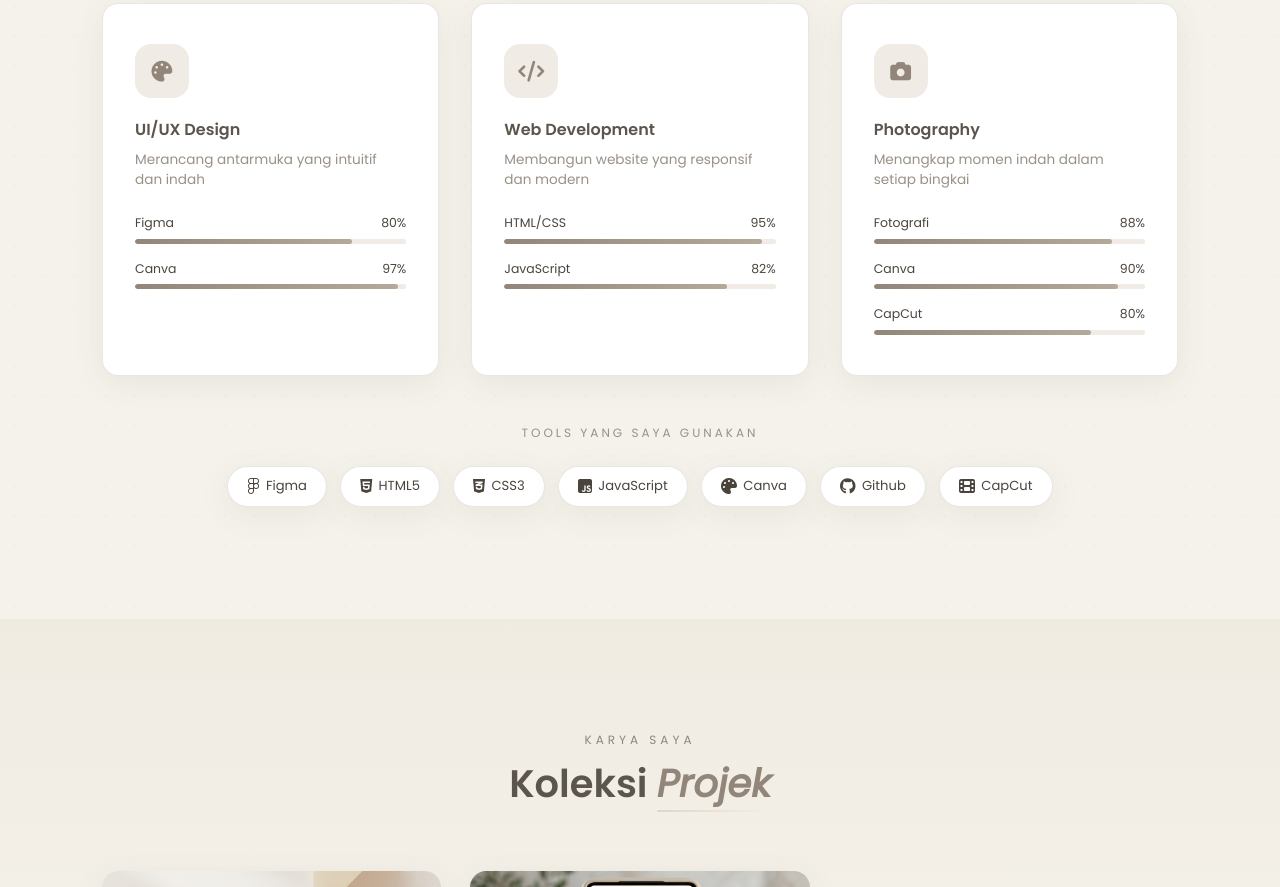
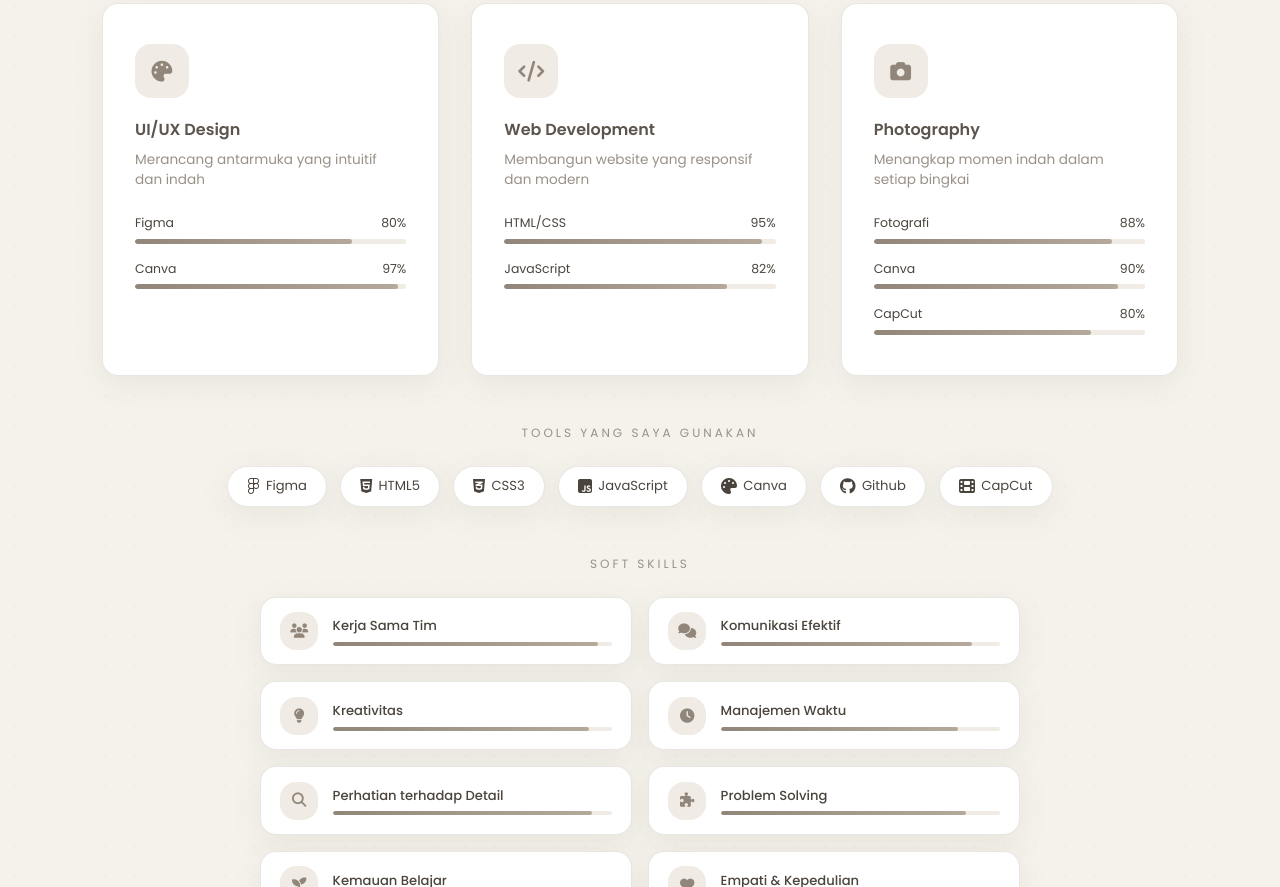
Before and after one commit to Vinn777/portofoliojiahan, a plain HTML site: page index.html in a window 1280 px wide. Shown: the part 1913-2800 px from the top of the page. Drawn offline with nearby package versions, Linux system fonts and the light colour scheme.

Commit message:
fiturbaru

```diff
--- a/index.html
+++ b/index.html
@@ -129,7 +129,7 @@
             </div>
             <div class="detail-item">
               <i class="fas fa-envelope"></i>
-              <span>jihanalifa@email.com</span>
+              <span>jihanjihan3137@gmail.com</span>
             </div>
             <div class="detail-item">
               <i class="fas fa-graduation-cap"></i>
@@ -137,10 +137,14 @@
             </div>
             <div class="detail-item">
               <i class="fas fa-heart"></i>
-              <span>Tersedia untuk Freelance & Magang</span>
+              <span>Tersedia untuk Bekerja & Freelance</span>
             </div>
           </div>
-          <a href="#" class="btn btn-primary" id="btn-download-cv">
+          <a href="cv/CV-JIHAN%20ALIFA%20NAHDA%20%202.pdf"
+            download="CV-Jihan-Alifa-Nahda.pdf"
+            class="btn btn-primary"
+            id="btn-download-cv"
+            onclick="downloadCV(event)">
             <i class="fas fa-download"></i> Unduh CV
           </a>
         </div>
@@ -258,6 +262,85 @@
           <div class="tool-badge" id="tool-6"><i class="fas fa-palette"></i> Canva</div>
           <div class="tool-badge" id="tool-7"><i class="fab fa-github"></i> Github</div>
           <div class="tool-badge" id="tool-8"><i class="fas fa-film"></i> CapCut</div>
+        </div>
+      </div>
+
+      <!-- Soft Skills -->
+      <div class="soft-skills-section reveal-up">
+        <p class="tools-label">Soft Skills</p>
+        <div class="soft-skills-grid">
+          <div class="soft-skill-item">
+            <div class="soft-skill-icon"><i class="fas fa-users"></i></div>
+            <div class="soft-skill-info">
+              <span class="soft-skill-name">Kerja Sama Tim</span>
+              <div class="soft-skill-bar-track">
+                <div class="soft-skill-bar-fill" data-width="95"></div>
+              </div>
+            </div>
+          </div>
+          <div class="soft-skill-item">
+            <div class="soft-skill-icon"><i class="fas fa-comments"></i></div>
+            <div class="soft-skill-info">
+              <span class="soft-skill-name">Komunikasi Efektif</span>
+              <div class="soft-skill-bar-track">
+                <div class="soft-skill-bar-fill" data-width="90"></div>
+              </div>
+            </div>
+          </div>
+          <div class="soft-skill-item">
+            <div class="soft-skill-icon"><i class="fas fa-lightbulb"></i></div>
+            <div class="soft-skill-info">
+              <span class="soft-skill-name">Kreativitas</span>
+              <div class="soft-skill-bar-track">
+                <div class="soft-skill-bar-fill" data-width="92"></div>
+              </div>
+            </div>
+          </div>
+          <div class="soft-skill-item">
+            <div class="soft-skill-icon"><i class="fas fa-clock"></i></div>
+            <div class="soft-skill-info">
+              <span class="soft-skill-name">Manajemen Waktu</span>
+              <div class="soft-skill-bar-track">
+                <div class="soft-skill-bar-fill" data-width="85"></div>
+              </div>
+            </div>
+          </div>
+          <div class="soft-skill-item">
+            <div class="soft-skill-icon"><i class="fas fa-search"></i></div>
+            <div class="soft-skill-info">
+              <span class="soft-skill-name">Perhatian terhadap Detail</span>
+              <div class="soft-skill-bar-track">
+                <div class="soft-skill-bar-fill" data-width="93"></div>
+              </div>
+            </div>
+          </div>
+          <div class="soft-skill-item">
+            <div class="soft-skill-icon"><i class="fas fa-puzzle-piece"></i></div>
+            <div class="soft-skill-info">
+              <span class="soft-skill-name">Problem Solving</span>
+              <div class="soft-skill-bar-track">
+                <div class="soft-skill-bar-fill" data-width="88"></div>
+              </div>
+            </div>
+          </div>
+          <div class="soft-skill-item">
+            <div class="soft-skill-icon"><i class="fas fa-seedling"></i></div>
+            <div class="soft-skill-info">
+              <span class="soft-skill-name">Kemauan Belajar</span>
+              <div class="soft-skill-bar-track">
+                <div class="soft-skill-bar-fill" data-width="98"></div>
+              </div>
+            </div>
+          </div>
+          <div class="soft-skill-item">
+            <div class="soft-skill-icon"><i class="fas fa-heart"></i></div>
+            <div class="soft-skill-info">
+              <span class="soft-skill-name">Empati & Kepedulian</span>
+              <div class="soft-skill-bar-track">
+                <div class="soft-skill-bar-fill" data-width="96"></div>
+              </div>
+            </div>
+          </div>
         </div>
       </div>
     </div>
@@ -385,9 +468,8 @@
               id="social-instagram" title="Instagram"><i class="fab fa-instagram"></i></a>
             <a href="https://github.com/jihanalifa" target="_blank" class="social-link" id="social-github"
               title="GitHub"><i class="fab fa-github"></i></a>
-            <a href="https://mail.google.com/mail/?view=cm&to=jihanjihan3137@gmail.com"
-              target="_blank" class="social-link" id="social-email" title="Email"><i
-                class="fas fa-envelope"></i></a>
+            <a href="https://mail.google.com/mail/?view=cm&to=jihanjihan3137@gmail.com" target="_blank"
+              class="social-link" id="social-email" title="Email"><i class="fas fa-envelope"></i></a>
             <a href="https://wa.me/6283179035591" target="_blank" class="social-link" id="social-whatsapp"
               title="WhatsApp"><i class="fab fa-whatsapp"></i></a>
           </div>
@@ -467,7 +549,7 @@
 
   <script type="text/javascript" src="https://cdn.jsdelivr.net/npm/@emailjs/browser@4/dist/email.min.js"></script>
   <script type="text/javascript">
-    (function(){
+    (function () {
       emailjs.init({
         publicKey: "Fsti96zhGZPaCKdWi",
       });
--- a/script.js
+++ b/script.js
@@ -117,11 +117,9 @@
 function initTyped() {
   const el = document.getElementById('typedText');
   const phrases = [
-    'Web Developer',
     'Fresh Graduate RPL',
     'UI/UX Enthusiast',
     'Software Engineer',
-    'Creative Coder',
   ];
   let phraseIdx = 0, charIdx = 0, isDeleting = false;
 
@@ -166,7 +164,7 @@
 
 // ── Skill Bars ─────────────────────────────────────────────
 function initSkillBars() {
-  const bars = document.querySelectorAll('.skill-bar-fill');
+  const bars = document.querySelectorAll('.skill-bar-fill, .soft-skill-bar-fill');
   const observer = new IntersectionObserver((entries) => {
     entries.forEach(entry => {
       if (entry.isIntersecting) {
@@ -370,3 +368,15 @@
     heroImg.style.transform = `translateY(${scrollY * 0.08}px)`;
   }
 });
+
+// ── CV Download ────────────────────────────────────────────
+window.downloadCV = function(e) {
+  e.preventDefault();
+  const link = document.createElement('a');
+  link.href = 'cv/CV-JIHAN%20ALIFA%20NAHDA%20%202.pdf';
+  link.download = 'CV-Jihan-Alifa-Nahda.pdf';
+  link.target = '_blank';
+  document.body.appendChild(link);
+  link.click();
+  document.body.removeChild(link);
+};
--- a/style.css
+++ b/style.css
@@ -608,6 +608,71 @@
 .tool-badge i { font-size: 1rem; }
 .tool-badge .custom-icon { transition: var(--transition); }
 
+/* ── Soft Skills ────────────────────────────────────────── */
+.soft-skills-section {
+  text-align: center;
+  margin-top: 3rem;
+}
+.soft-skills-grid {
+  display: grid;
+  grid-template-columns: repeat(2, 1fr);
+  gap: 1rem;
+  max-width: 760px;
+  margin: 0 auto;
+  text-align: left;
+}
+.soft-skill-item {
+  display: flex;
+  align-items: center;
+  gap: 0.9rem;
+  background: var(--white);
+  border-radius: var(--radius-md);
+  padding: 0.9rem 1.2rem;
+  box-shadow: var(--shadow-soft);
+  border: var(--border-soft);
+  transition: var(--transition);
+}
+.soft-skill-item:hover {
+  transform: translateY(-3px);
+  box-shadow: var(--shadow-med);
+}
+.soft-skill-icon {
+  width: 38px; height: 38px;
+  background: var(--rose-pale);
+  border-radius: var(--radius-md);
+  display: flex; align-items: center; justify-content: center;
+  color: var(--rose-dark);
+  font-size: 0.9rem;
+  flex-shrink: 0;
+  transition: var(--transition);
+}
+.soft-skill-item:hover .soft-skill-icon {
+  background: var(--rose-dark);
+  color: var(--white);
+}
+.soft-skill-info { flex: 1; }
+.soft-skill-name {
+  display: block;
+  font-size: 0.82rem;
+  font-weight: 500;
+  color: var(--text-main);
+  margin-bottom: 0.35rem;
+}
+.soft-skill-bar-track {
+  height: 4px;
+  background: var(--rose-pale);
+  border-radius: var(--radius-full);
+  overflow: hidden;
+}
+.soft-skill-bar-fill {
+  height: 100%;
+  width: 0;
+  background: linear-gradient(90deg, var(--rose-dark), var(--gold));
+  border-radius: var(--radius-full);
+  transition: width 1.2s cubic-bezier(0.4, 0, 0.2, 1);
+}
+
+
 /* ── Portfolio Section ──────────────────────────────────── */
 .portfolio {
   background: linear-gradient(180deg, var(--cream-dark) 0%, var(--cream) 100%);
```
Also changed, not shown: 1 other file.
